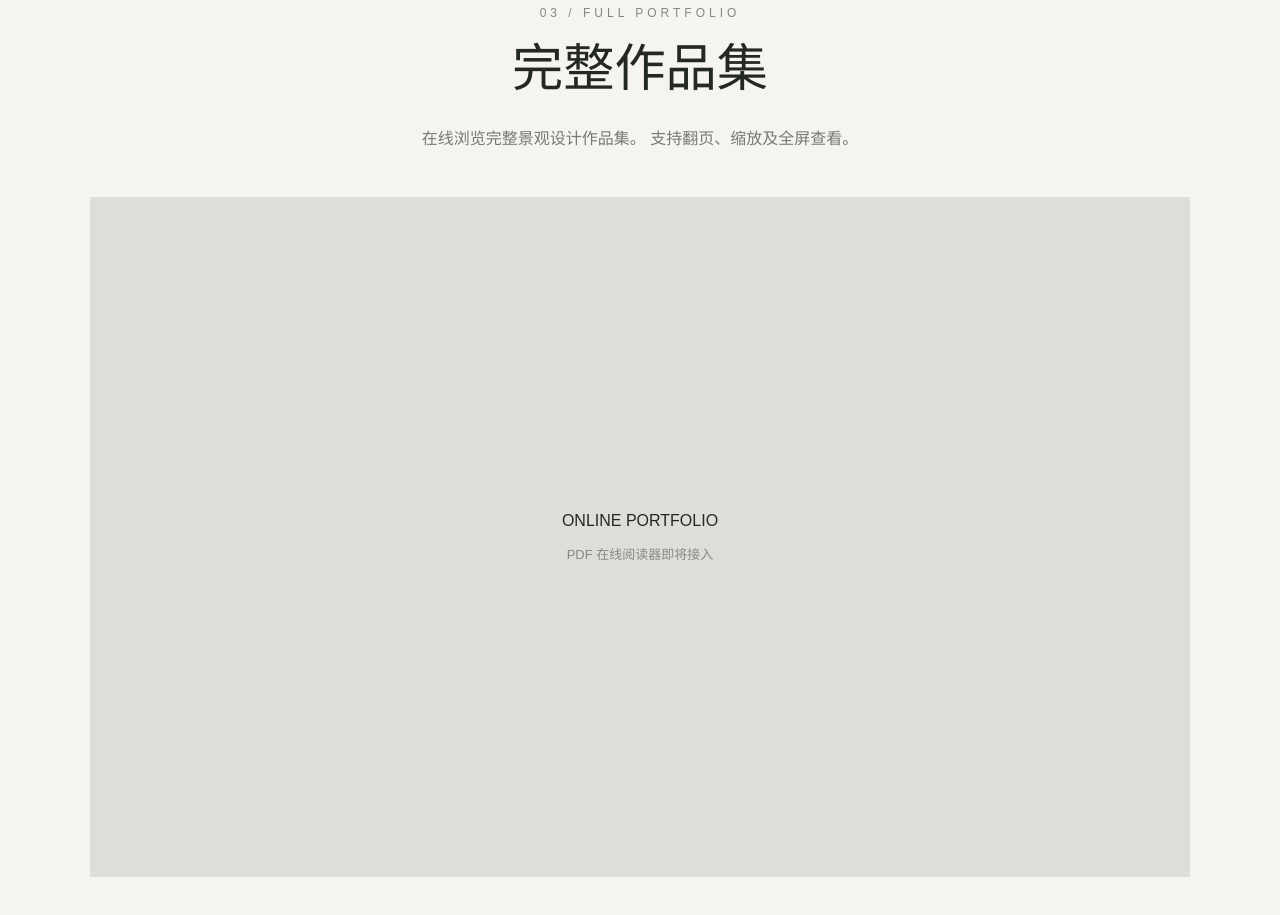
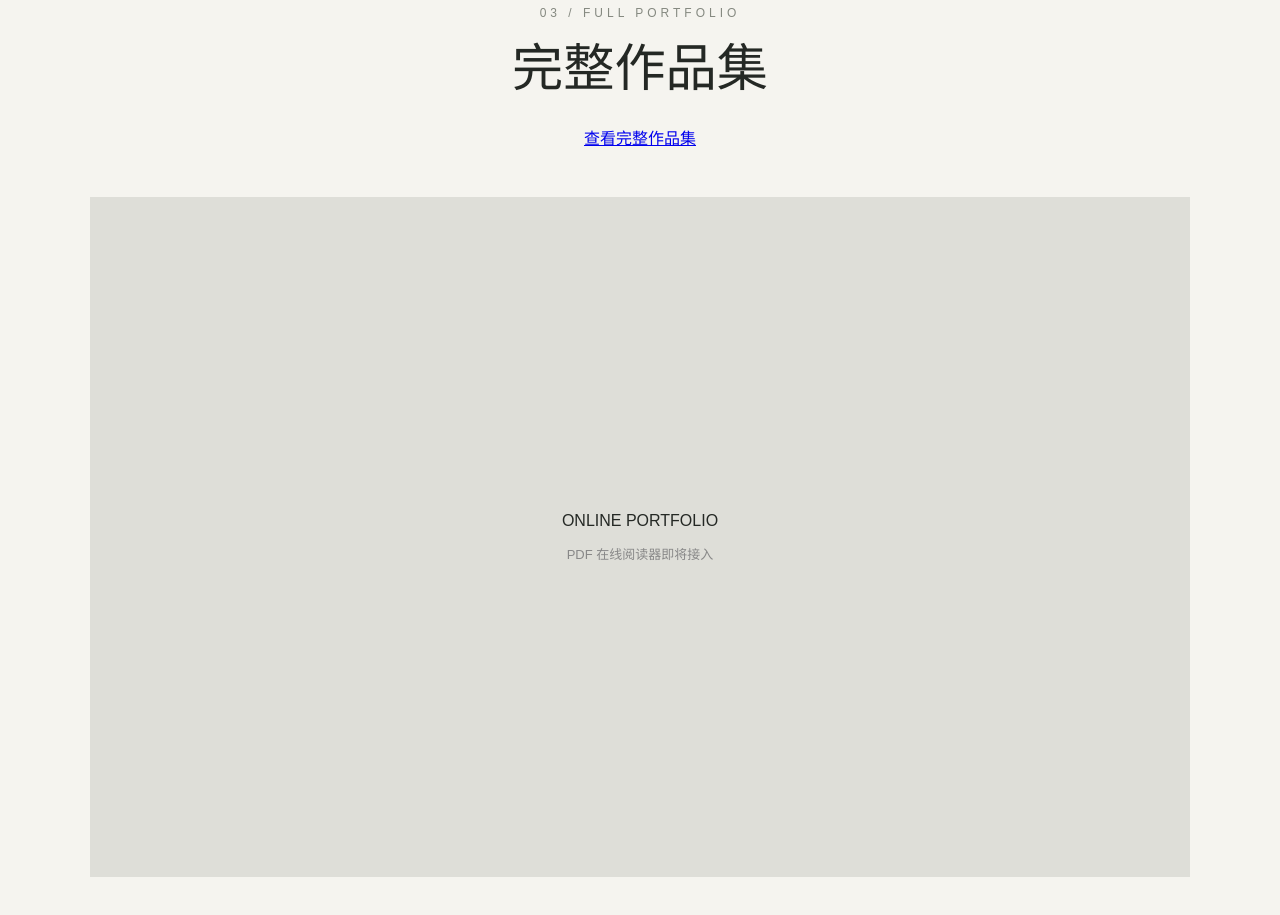
Before and after one commit to jingyi07261-prog/landscape-portfolio, a plain HTML site: page index.html in a window 1280 px wide. Shown: the part 2618-3533 px from the top of the page. Drawn offline with Linux system fonts and the light colour scheme.

Commit message:
Update index.html

```diff
--- a/index.html
+++ b/index.html
@@ -268,8 +268,9 @@
 
   <p class="portfolio-description">
 
-    在线浏览完整景观设计作品集。
-    支持翻页、缩放及全屏查看。
+<a href="portfolio.pdf" target="_blank" rel="noopener noreferrer">
+  查看完整作品集
+</a>
 
   </p>
 
```
